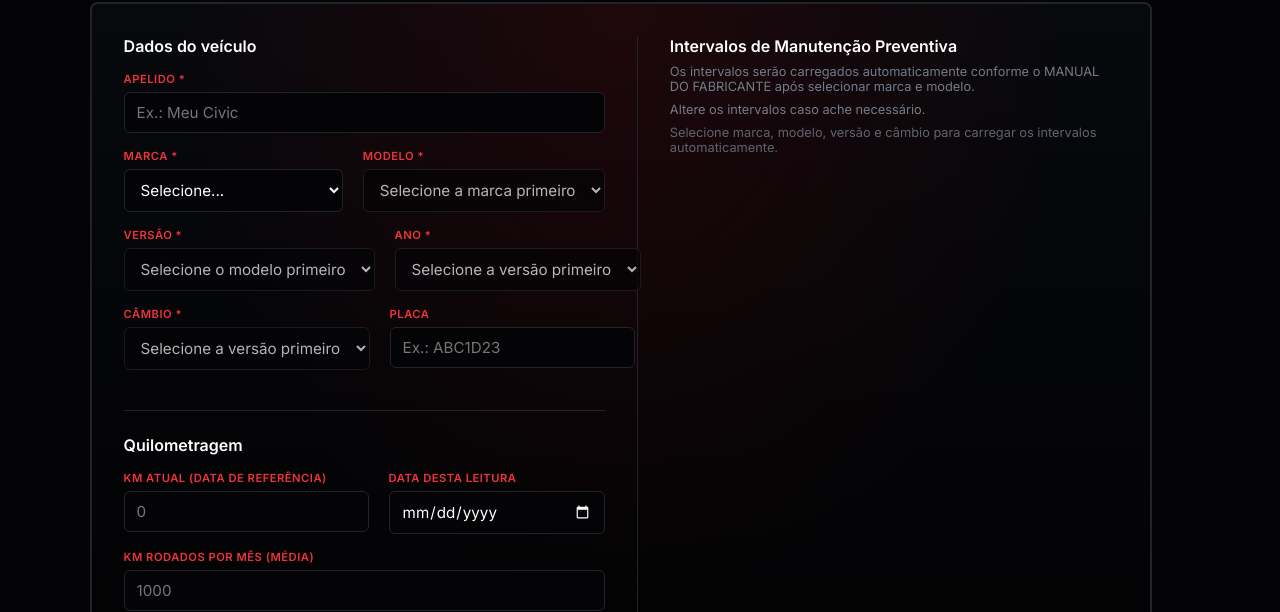
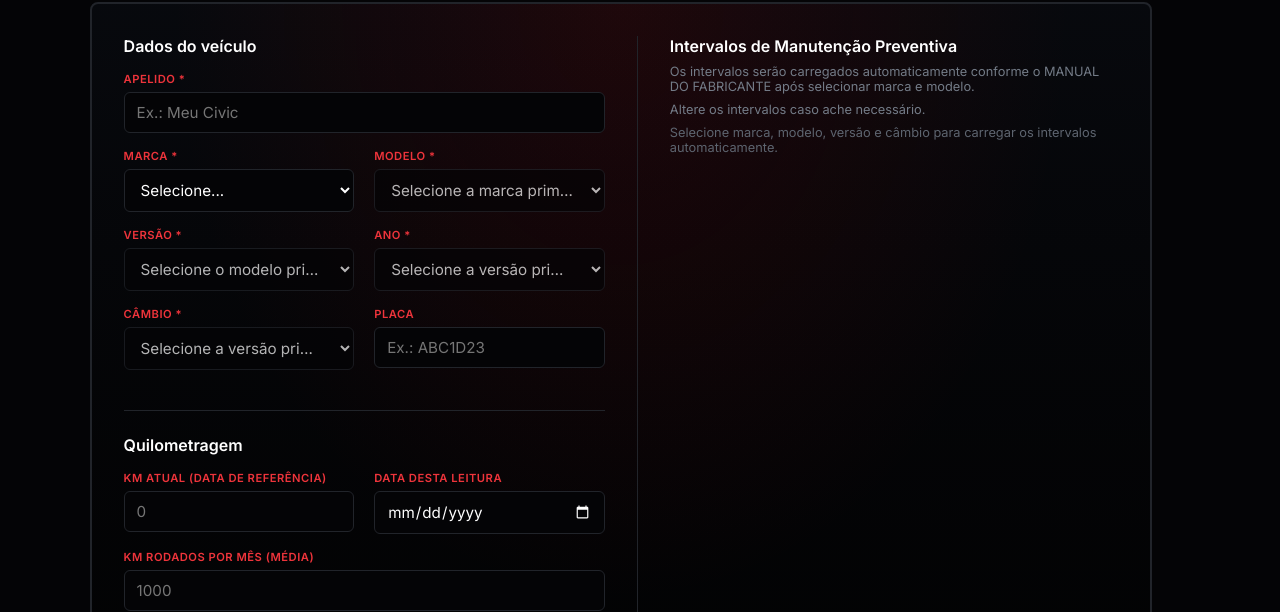
Before and after one commit to lucasteixeiragit/minhagaragem2, a website with bundled scripts: page src/veiculo-novo.html in a window 1280 px wide. Shown: the part 188-800 px from the top of the page. Built offline with nearby package versions, Linux system fonts and the light colour scheme; no server answers.

Commit message:
Prevent form fields from overflowing
width antigo estava quebrando a pagina. Ajustado

```diff
--- a/src/styles/veiculo-novo.css
+++ b/src/styles/veiculo-novo.css
@@ -51,6 +51,10 @@
     display: grid;
     grid-template-columns: minmax(0, 1fr) minmax(0, 1fr);
     gap: 32px;
+}
+
+.form__column {
+    min-width: 0;
 }
 
 .form__column--intervalos {
@@ -239,6 +243,7 @@
 
 .form__row .form__field {
     flex: 1;
+    min-width: 0;
 }
 
 .form__field {
@@ -258,6 +263,10 @@
 
 .form__input {
     box-sizing: border-box;
+    width: 100%;
+    max-width: 100%;
+    min-width: 0;
+    text-overflow: ellipsis;
     background-color: oklch(0.11 0.005 280);
     border: 1px solid oklch(0.26 0.012 265);
     border-radius: 6px;
@@ -265,12 +274,14 @@
     color: white;
     font-family: "Inter", sans-serif;
     font-size: 0.95rem;
-
 }
 
 .form__input__calendar,
 input[type="date"].form__input__calendar {
     box-sizing: border-box;
+    width: 100%;
+    max-width: 100%;
+    min-width: 0;
     background-color: oklch(0.11 0.005 280);
     border: 1px solid oklch(0.26 0.012 265);
     border-radius: 6px;
```
